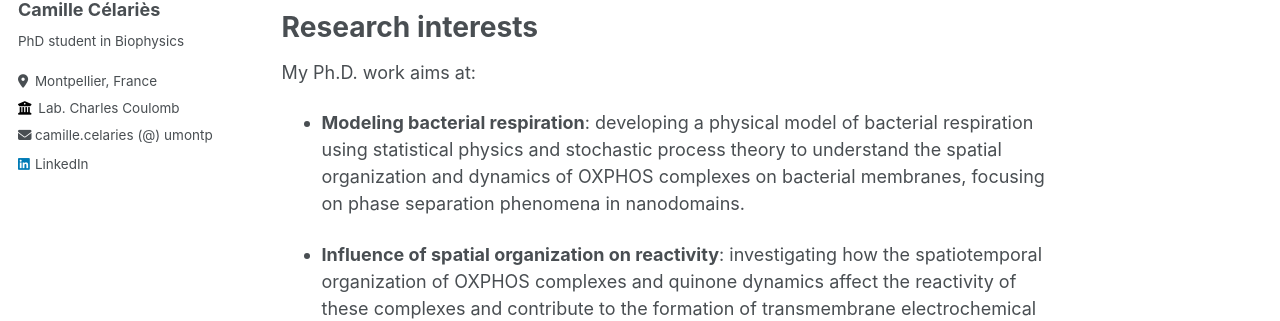
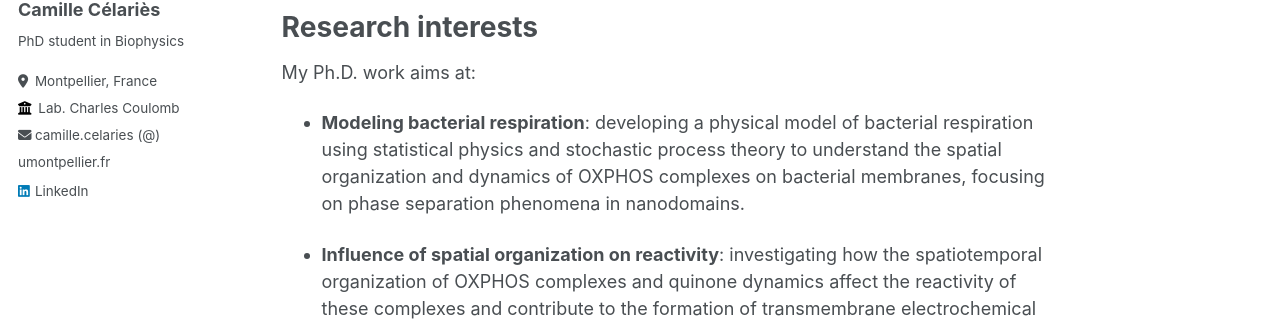
Before and after one commit to camillecelaries/camillecelaries.github.io, a Jekyll site: the page built from _pages/about.md, in a window 1280 px wide. Shown: the part 272-593 px from the top of the page. Built offline with Jekyll 4.4.1, drawn with Linux system fonts in a browser that asks for light colours; part of the change alters nothing that is shown.

```diff
--- a/_config.yml
+++ b/_config.yml
@@ -29,7 +29,8 @@ author:
   employer         : "Lab. Charles Coulomb"
   uri              : # URL
   email            : # "camille.celaries@umontpellier.fr"
-  email2           : "camille.celaries (@) umontpellier.fr" # row email
+  email2           : "camille.celaries (@)" # row email
+  email2bis        : "umontpellier.fr" # to put the email on 2 lines
 
   # Academic websites
   arxiv            : # URL - Update with the correct link to your profile
```
